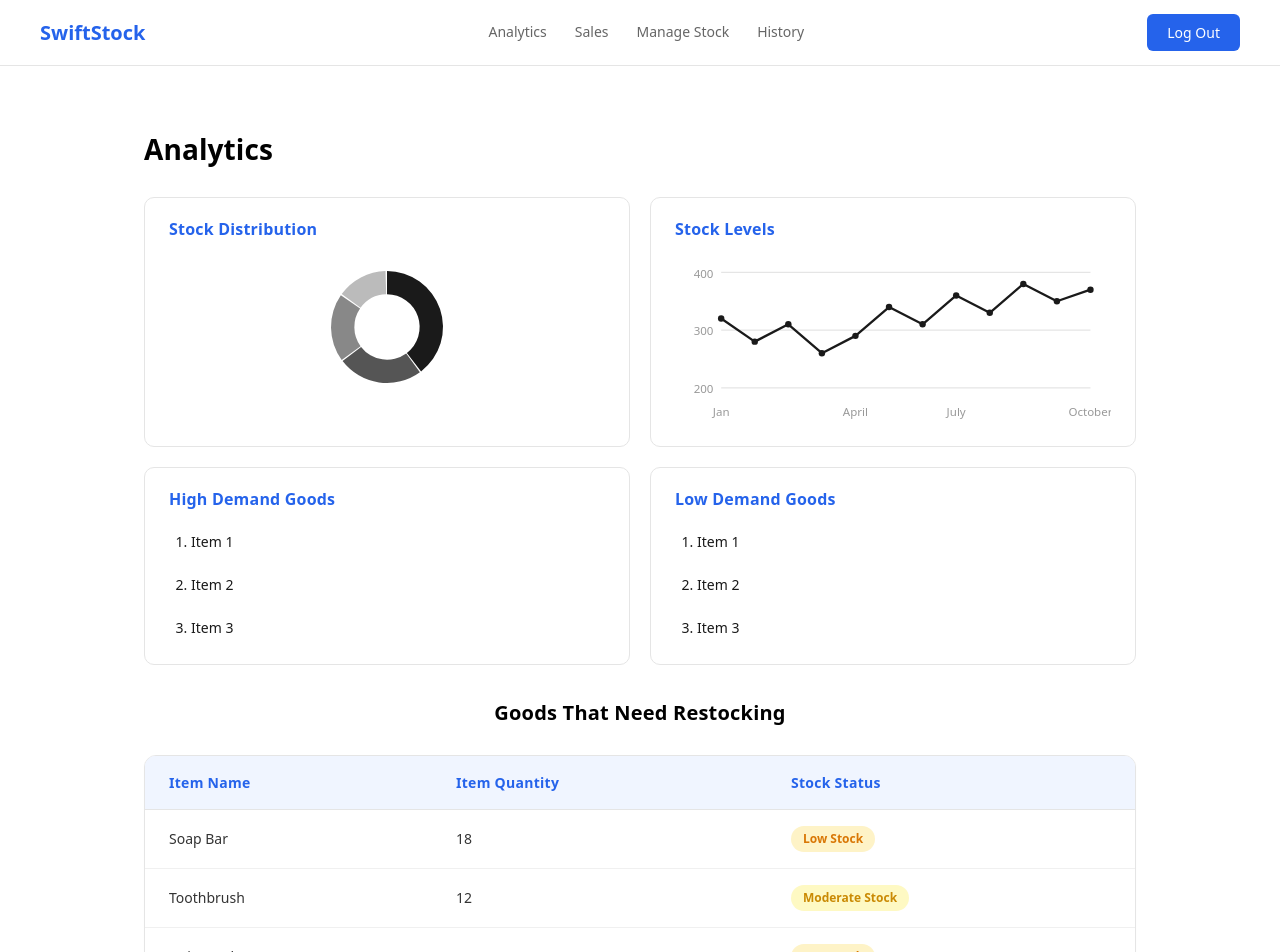
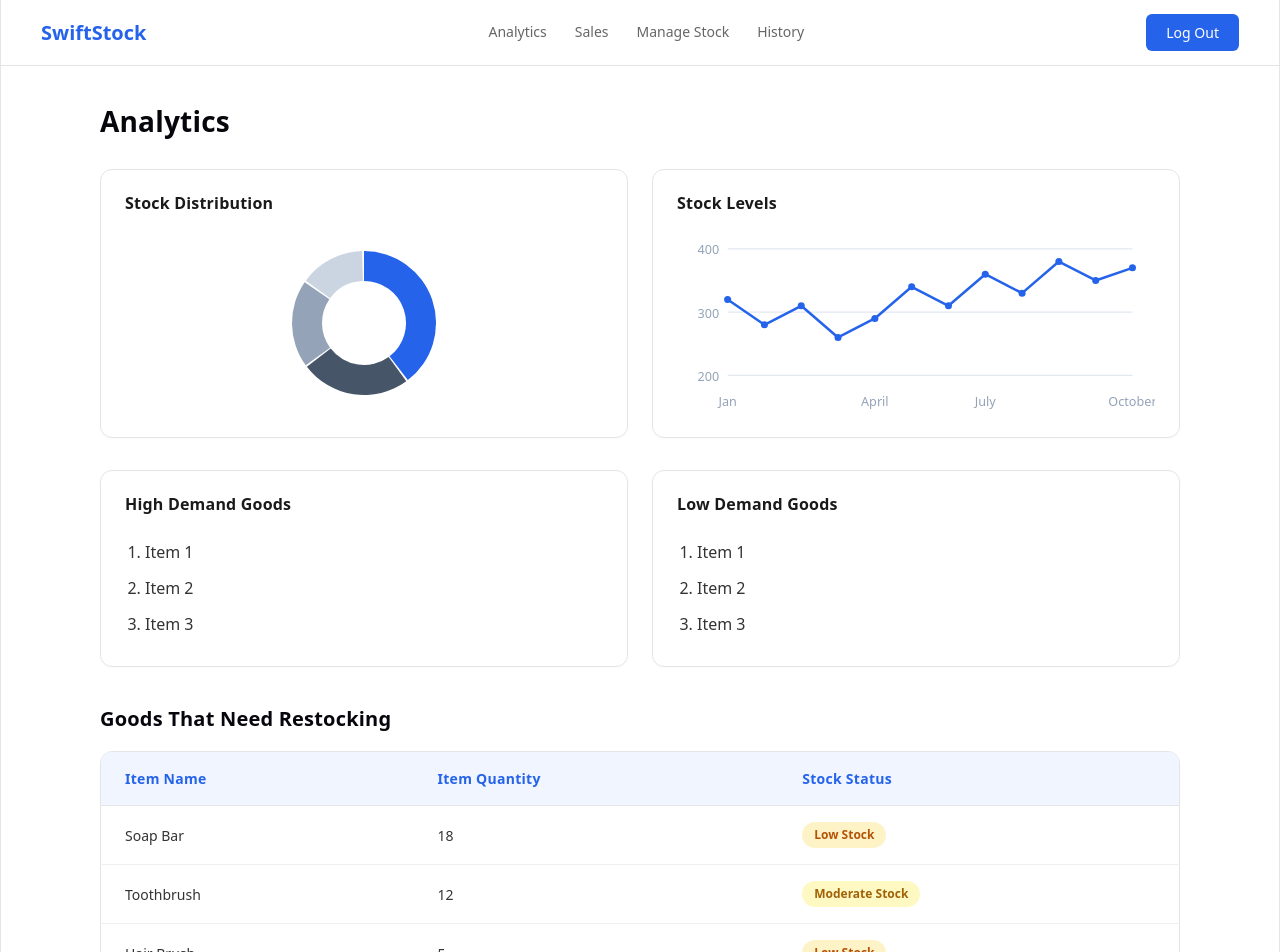
Before and after one commit to MichaelCM7/SwiftStocKE, a React app in the folder frontend/: page /Analytics in a window 1280 px wide. Shown: the top 952 px of the page. Built offline with nearby package versions, Linux system fonts and the light colour scheme; the HTML template or start-up script is replaced by a standard one.

Commit message:
changes made to index and analytics page

```diff
--- a/frontend/src/index.css
+++ b/frontend/src/index.css
@@ -125,3 +125,34 @@ code {
   padding: 4px 8px;
   background: var(--code-bg);
 }
+
+/* ── Global Status Level Badges ── */
+.analytics-status-badge {
+  display: inline-block;
+  padding: 4px 12px;
+  border-radius: 9999px;
+  font-size: 12px;
+  font-weight: 600;
+  text-transform: capitalize;
+}
+
+/* Using accessible colors that contrast beautifully on both themes */
+.analytics-status-badge--low {
+  background-color: #fef3c7;
+  color: #b45309;
+}
+
+.analytics-status-badge--out {
+  background-color: #fee2e2;
+  color: #b91c1c;
+}
+
+.analytics-status-badge--moderate {
+  background-color: #fef9c3;
+  color: #a16207;
+}
+
+.analytics-status-badge--good {
+  background-color: #dcfce7;
+  color: #15803d;
+}
--- a/frontend/src/pages/Analytics/Analytics.css
+++ b/frontend/src/pages/Analytics/Analytics.css
@@ -1,118 +1,103 @@
 /* Analytics.css */
 
 .analytics-page-container {
-    position: absolute;
-    top: 0;
-    left: 0;
-    width: 100%;
-    min-height: 100vh;
     display: flex;
     flex-direction: column;
-    background-color: #ffffff;
-    color: #1a1a1a;
-    font-family: var(--sans);
+    min-height: 100vh;
     box-sizing: border-box;
 }
 
-/* ── Main Content ── */
 .analytics-main {
-    flex: 1;
-    max-width: 1040px;
+    max-width: 1120px;
     width: 100%;
     margin: 0 auto;
-    padding: 36px 24px 60px;
+    padding: 40px 20px 80px;
     box-sizing: border-box;
 }
 
-/* ── Page Title ── */
+.analytics-page-title {
+    margin-bottom: 32px;
+}
+
 .analytics-title {
     font-size: 28px;
     font-weight: 700;
-    color: black;
-    text-align: left;
-    letter-spacing: 0.1px;
+    margin: 0;
 }
 
-/* ── Two-Column Grid (Charts & Demand) ── */
+/* Grids & Cards */
 .analytics-charts-row,
 .analytics-demand-row {
     display: grid;
-    grid-template-columns: 1fr 1fr;
-    gap: 20px;
-    margin-bottom: 20px;
+    grid-template-columns: repeat(auto-fit, minmax(300px, 1fr));
+    gap: 24px;
+    margin-bottom: 32px;
 }
 
-/* ── Card ── */
 .analytics-card {
+    background-color: #ffffff;
     border: 1px solid #e5e5e5;
-    border-radius: 10px;
-    padding: 22px 24px;
-    background-color: #ffffff;
-    transition: box-shadow 0.2s ease;
+    border-radius: 12px;
+    padding: 24px;
+    box-shadow: 0 1px 3px rgba(0, 0, 0, 0.02);
 }
 
 .analytics-card-title {
     font-size: 16px;
     font-weight: 600;
-    color: #2563eb;
-    margin: 0 0 18px 0;
+    margin: 0 0 20px 0;
+    color: #1a1a1a;
 }
 
-/* ── Chart Wrappers ── */
 .analytics-chart-wrapper {
     display: flex;
     justify-content: center;
     align-items: center;
+    height: 180px;
+}
+
+.analytics-chart-wrapper--line {
+    width: 100%;
 }
 
 .donut-chart-svg {
-    width: 140px;
-    height: 140px;
-}
-
-.analytics-chart-wrapper--line {
-    justify-content: stretch;
+    max-height: 100%;
 }
 
 .line-chart-svg {
     width: 100%;
     height: auto;
-    display: block;
 }
 
-/* ── Demand Lists ── */
+/* Demand Ordered Lists */
 .analytics-demand-list {
-    padding-left: 22px;
     margin: 0;
-    display: flex;
-    flex-direction: column;
-    gap: 14px;
+    padding-left: 20px;
+    color: #333333;
 }
 
 .analytics-demand-list li {
-    font-size: 14px;
-    padding: 4px 0;
+    padding: 6px 0;
+    font-weight: 500;
 }
 
-/* ── Restocking Section ── */
+/* ── Restocking Section Table Styles ── */
 .analytics-restock-section {
-    margin-top: 36px;
+    margin-top: 40px;
 }
 
 .analytics-restock-title {
     font-size: 20px;
     font-weight: 700;
-    color: black;
-    margin: 0 0 16px 0;
-    text-align: center;
-    margin-bottom: 30px;
+    margin-bottom: 20px;
 }
 
 .analytics-table-wrapper {
     border: 1px solid #e5e5e5;
-    border-radius: 10px;
+    border-radius: 12px;
     overflow: hidden;
     background-color: #ffffff;
+    box-shadow: 0 1px 3px rgba(0, 0, 0, 0.02);
 }
 
 .table-responsive {
@@ -124,85 +109,28 @@
     width: 100%;
     border-collapse: collapse;
     font-size: 14px;
+    text-align: left;
 }
 
 .analytics-table thead tr {
-    background-color: #f0f5ff;
+    background-color: #f0f5ff !important;
 }
 
 .analytics-table th {
-    padding: 16px 20px;
-    text-align: left;
+    padding: 16px 24px;
     font-weight: 600;
-    color: #2563eb;
-    font-size: 13px;
-    letter-spacing: 0.02em;
+    color: #2563eb !important;
     border-bottom: 1px solid #e5e5e5;
+    background-color: #f0f5ff !important;
 }
 
 .analytics-table td {
-    padding: 14px 20px;
+    padding: 16px 24px;
     color: #333333;
     border-bottom: 1px solid #f0f0f0;
+    vertical-align: middle;
 }
 
 .analytics-table tbody tr:last-child td {
     border-bottom: none;
 }
-
-/* Stock Status Badge */
-.analytics-status-badge {
-    display: inline-block;
-    padding: 3px 12px;
-    border-radius: 20px;
-    font-size: 13px;
-    font-weight: 500;
-}
-
-/* LOW STOCK */
-.analytics-status-badge--low {
-    background-color: #f59e0b;
-    color: #ffffff;
-}
-
-/* OUT OF STOCK */
-.analytics-status-badge--out {
-    background-color: #ef4444;
-    color: #ffffff;
-}
-
-/* MODERATE STOCK */
-.analytics-status-badge--moderate {
-    background-color: #eab308;
-    color: #ffffff;
-}
-
-/* GOOD STOCK */
-.analytics-status-badge--good {
-    background-color: #0bd404;
-    color: #ffffff;
-}
-
-/* ── Responsive Mobile Styles ── */
-@media (max-width: 768px) {
-
-    .analytics-charts-row,
-    .analytics-demand-row {
-        grid-template-columns: 1fr;
-        /* Switch to single column view */
-        gap: 16px;
-    }
-
-    .analytics-main {
-        padding: 24px 16px 40px;
-    }
-
-    .analytics-card {
-        padding: 16px 20px;
-    }
-
-    .analytics-restock-title {
-        font-size: 18px;
-        margin-bottom: 20px;
-    }
-}
--- a/frontend/src/pages/Analytics/Analytics.jsx
+++ b/frontend/src/pages/Analytics/Analytics.jsx
@@ -9,10 +9,10 @@ import { useEffect, useState } from 'react';
 // Donut Chart for Stock Distribution
 function DonutChart() {
   const segments = [
-    { value: 40, color: '#1a1a1a' },
-    { value: 25, color: '#555555' },
-    { value: 20, color: '#888888' },
-    { value: 15, color: '#bbbbbb' },
+    { value: 40, color: '#2563eb' }, // Synced chart accents to branding blue
+    { value: 25, color: '#475569' },
+    { value: 20, color: '#94a3b8' },
+    { value: 15, color: '#cbd5e1' },
   ];
 
   const total = segments.reduce((s, seg) => s + seg.value, 0);
@@ -89,9 +89,9 @@ function LineChart() {
           <line
             x1={padL} y1={yPos(y)}
             x2={width - padR} y2={yPos(y)}
-            stroke="#e5e5e5" strokeWidth="1"
+            stroke="#e2e8f0" strokeWidth="1"
           />
-          <text x={padL - 6} y={yPos(y) + 4} textAnchor="end" fontSize="9" fill="#999">
+          <text x={padL - 6} y={yPos(y) + 4} textAnchor="end" fontSize="9" fill="#94a3b8">
             {y}
           </text>
         </g>
@@ -99,7 +99,7 @@ function LineChart() {
       {labels.map((label, i) => {
         const xi = Math.round((i / (labels.length - 1)) * (data.length - 1));
         return (
-          <text key={label} x={xPos(xi)} y={height - 6} textAnchor="middle" fontSize="9" fill="#999">
+          <text key={label} x={xPos(xi)} y={height - 6} textAnchor="middle" fontSize="9" fill="#94a3b8">
             {label}
           </text>
         );
@@ -107,20 +107,19 @@ function LineChart() {
       <polyline
         points={points}
         fill="none"
-        stroke="#1a1a1a"
+        stroke="#2563eb"
         strokeWidth="1.8"
         strokeLinejoin="round"
         strokeLinecap="round"
       />
       {data.map((v, i) => (
-        <circle key={i} cx={xPos(i)} cy={yPos(v)} r="2.5" fill="#1a1a1a" />
+        <circle key={i} cx={xPos(i)} cy={yPos(v)} r="2.5" fill="#2563eb" />
       ))}
     </svg>
   );
 }
 
 // --- Main Component ---
-
 export function Analytics({ isAuthorized, setIsAuthorized }) {
   useEffect(() => {
     setIsAuthorized(true);
@@ -144,10 +143,8 @@ export function Analytics({ isAuthorized, setIsAuthorized }) {
 
   return (
     <div className="analytics-page-container">
-      {/* Header */}
       <Header isAuthorized={isAuthorized} />
 
-      {/* Main Content Area */}
       <main className="analytics-main">
         <div className="analytics-page-title">
           <h1 className="analytics-title">Analytics</h1>
@@ -211,7 +208,7 @@ export function Analytics({ isAuthorized, setIsAuthorized }) {
                       <td>{item.name}</td>
                       <td>{item.quantity}</td>
                       <td>
-                        <span className={`analytics-status-badge ${statusClass[item.status]}`}>
+                        <span className={`analytics-status-badge ${statusClass[item.status] || 'analytics-status-badge--good'}`}>
                           {item.status}
                         </span>
                       </td>
@@ -224,7 +221,6 @@ export function Analytics({ isAuthorized, setIsAuthorized }) {
         </section>
       </main>
 
-      {/* Footer */}
       <Footer isAuthorized={isAuthorized} />
     </div>
   );
--- a/frontend/src/pages/ManageStock/AddNewItem/AddNewItem.jsx
+++ b/frontend/src/pages/ManageStock/AddNewItem/AddNewItem.jsx
@@ -94,7 +94,7 @@ export function AddNewItem({ isAuthorized, setIsAuthorized }) {
                 </div>
 
                 <button type="submit" className="btn-submit-item">
-                  <FaPlus size={12} /> Add Item
+                  Add Item
                 </button>
               </form>
             </div>
--- a/frontend/src/pages/ManageStock/ManageStock.css
+++ b/frontend/src/pages/ManageStock/ManageStock.css
@@ -177,36 +177,6 @@
   background-color: #fef2f2;
 }
 
-/* ── Status Level Badges ── */
-.analytics-status-badge {
-  display: inline-block;
-  padding: 4px 12px;
-  border-radius: 9999px;
-  font-size: 12px;
-  font-weight: 600;
-  text-transform: capitalize;
-}
-
-.analytics-status-badge--low {
-  background-color: #fef3c7;
-  color: #d97706;
-}
-
-.analytics-status-badge--out {
-  background-color: #fee2e2;
-  color: #dc2626;
-}
-
-.analytics-status-badge--moderate {
-  background-color: #fef9c3;
-  color: #ca8a04;
-}
-
-.analytics-status-badge--good {
-  background-color: #dcfce7;
-  color: #16a34a;
-}
-
 /* Responsive Overrides */
 @media (max-width: 768px) {
   .manage-stock-title-bar {
--- a/frontend/src/pages/ManageStock/Restock/Restock.jsx
+++ b/frontend/src/pages/ManageStock/Restock/Restock.jsx
@@ -101,7 +101,7 @@ export function Restock({ isAuthorized, setIsAuthorized }) {
                 </div>
 
                 <button type="submit" className="btn-submit-item">
-                  <ImLoop2 size={14} /> Restock Item
+                  Restock Item
                 </button>
               </form>
             </div>
```
